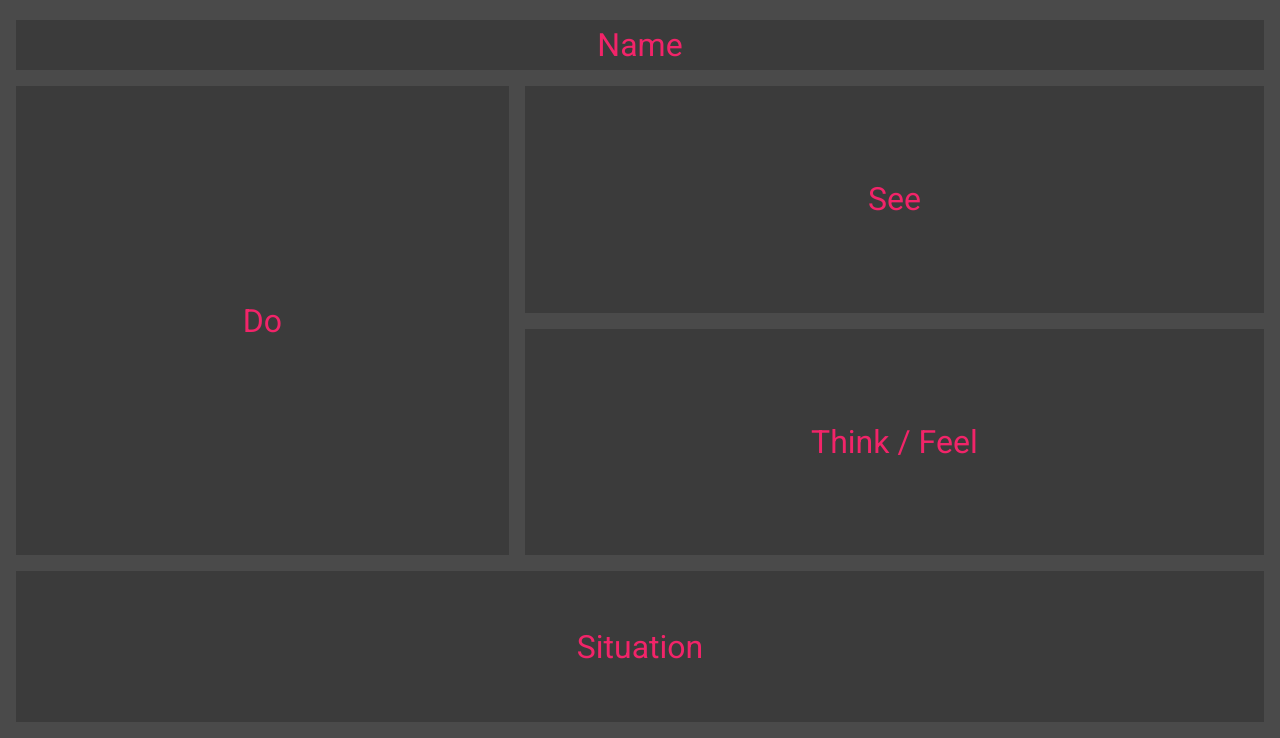
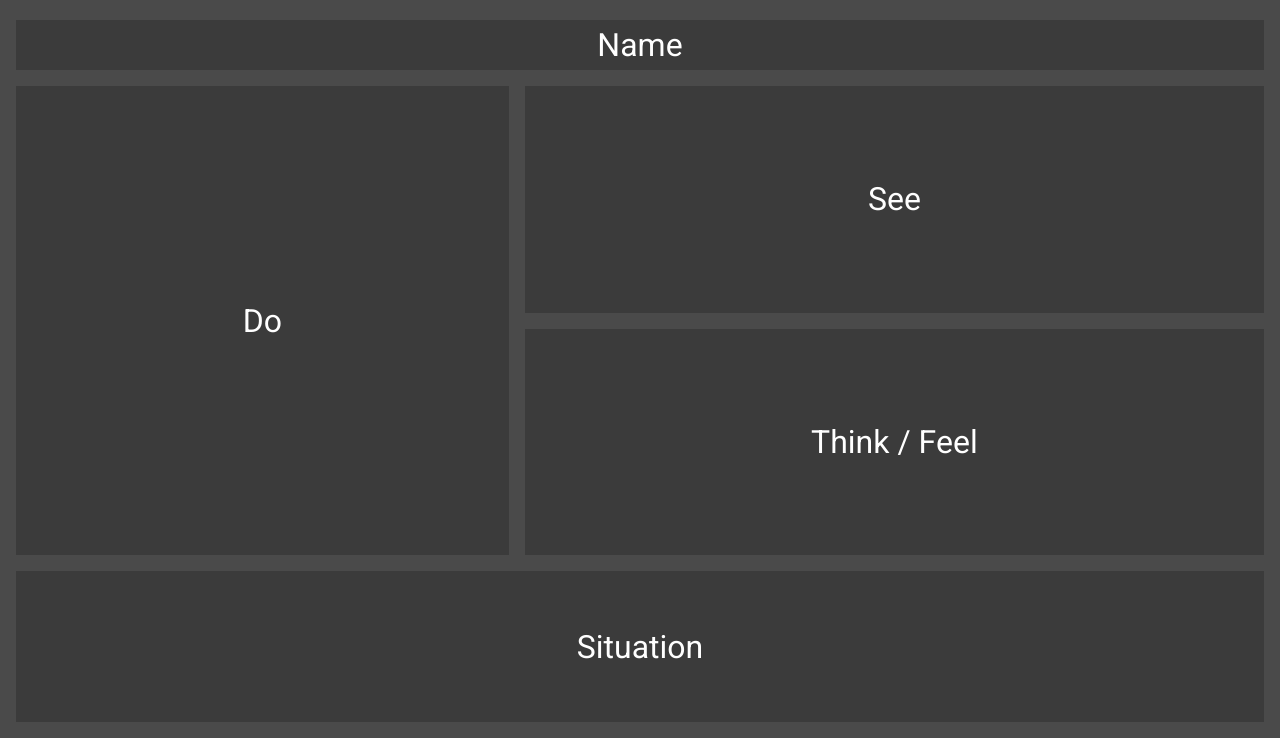
Before and after one commit to courtneyheitman/mapping-user-journey-interactives, a website: page empathy-map/index.html in a window 1280 px wide. Shown: the part 62-800 px from the top of the page. Drawn offline with nearby package versions, Linux system fonts and the light colour scheme; files that its build step writes are made by us from their sources.

Commit message:
updating the red to white

```diff
--- a/main.scss
+++ b/main.scss
@@ -1,7 +1,7 @@
 @import "normalize.css/normalize";
 
 $primary-color: #61c250;
-$accent-color: #f22469;
+$accent-color: #FFFFFF;
 
 *,
 *::before,
```
